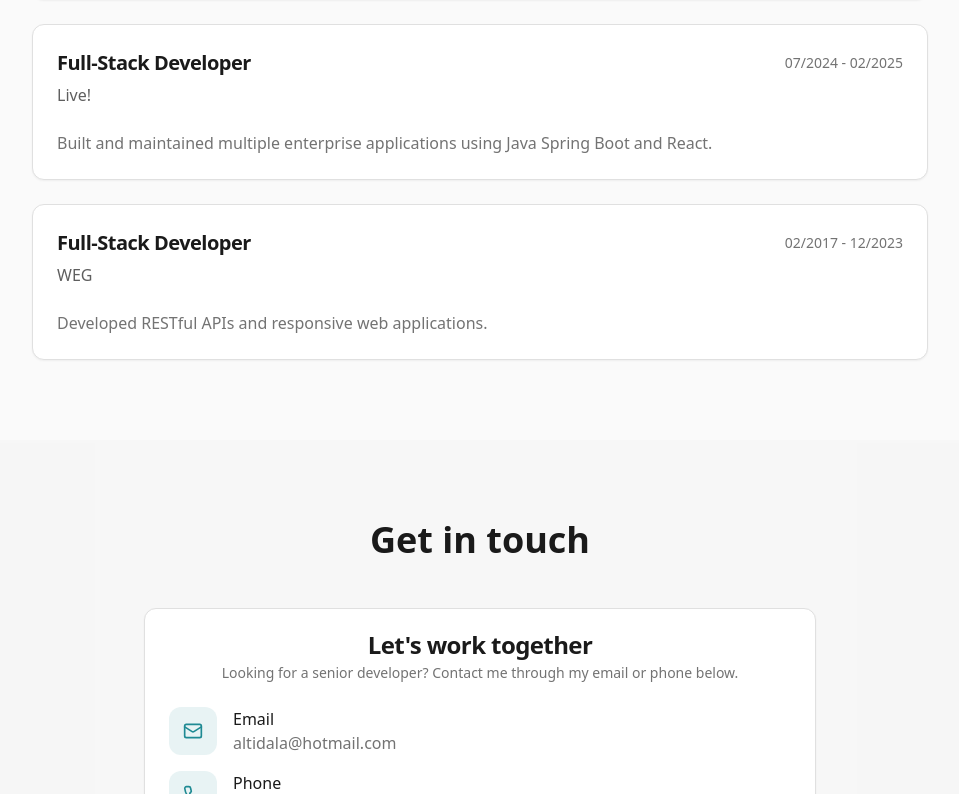
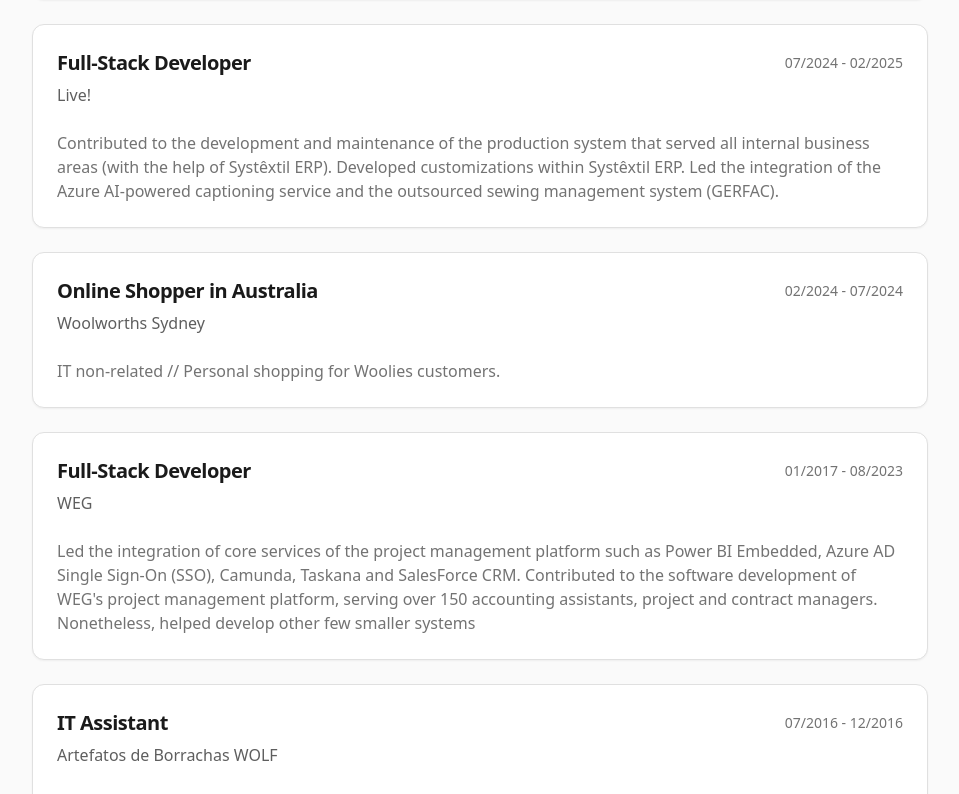
Before and after one commit to AltieriR/portfolio, a React (Vite) app: page / in a window 1280 px wide. Shown: the part 2606-3400 px from the top of the page, without its empty margins (160-1119 px from the left). Built offline with nearby package versions, Linux system fonts and the light colour scheme; the HTML template or start-up script is replaced by a standard one.

Commit message:
Edit the professional experiences content

```diff
--- a/src/components/Experience.tsx
+++ b/src/components/Experience.tsx
@@ -11,14 +11,33 @@
     title: "Full-Stack Developer",
     company: "Live!",
     period: "07/2024 - 02/2025",
-    description: "Built and maintained multiple enterprise applications using Java Spring Boot and React."
+    description: `Contributed to the development and maintenance of the production system that served all
+      internal business areas (with the help of Systêxtil ERP). Developed customizations within Systêxtil ERP.
+      Led the integration of the Azure AI-powered captioning service and the outsourced sewing management system (GERFAC).`,
+  },
+  {
+    title: "Online Shopper in Australia",
+    company: "Woolworths Sydney",
+    period: "02/2024 - 07/2024",
+    description: "IT non-related // Personal shopping for Woolies customers.",
   },
   {
     title: "Full-Stack Developer",
     company: "WEG",
-    period: "02/2017 - 12/2023",
-    description: "Developed RESTful APIs and responsive web applications."
-  }
+    period: "01/2017 - 08/2023",
+    description: `Led the integration of core services of the project management platform such as Power BI Embedded,
+      Azure AD Single Sign-On (SSO), Camunda, Taskana and SalesForce CRM.
+      Contributed to the software development of WEG's project management platform, serving over 150 accounting assistants,
+      project and contract managers.
+      Nonetheless, helped develop other few smaller systems`,
+  },
+  {
+    title: "IT Assistant",
+    company: "Artefatos de Borrachas WOLF",
+    period: "07/2016 - 12/2016",
+    description: `Help Desk, Active Directory, and software installation support,
+      assembling of Ethernet cables and computers repair.`,
+  },
 ];
 
 const Experience = () => {
```
